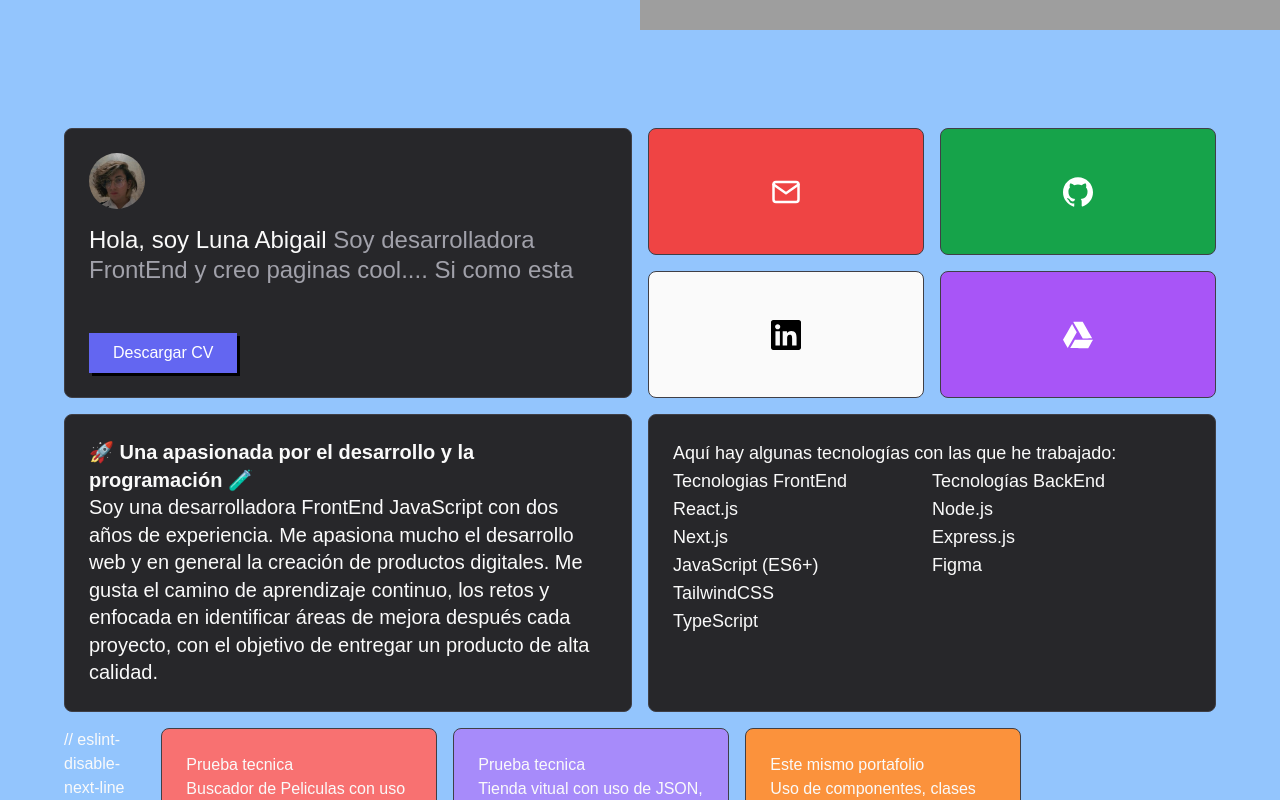
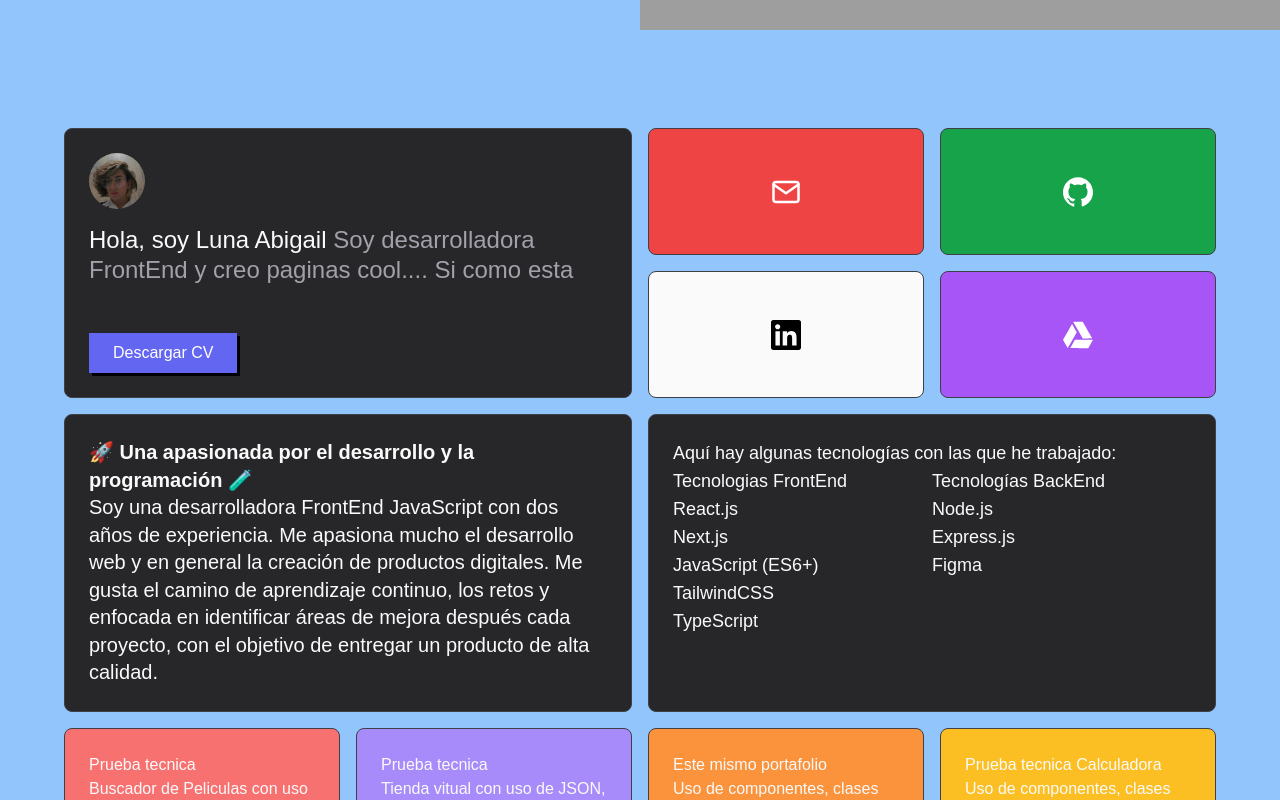
Before and after one commit to Abby25CE/portafolio, a Next.js app: page / in a window 1280 px wide. Shown: the part 720-1520 px from the top of the page. Built offline with nearby package versions, Linux system fonts and the light colour scheme; grey boxes are pictures that could not be loaded.

Commit message:
Update index.tsx

```diff
--- a/src/Me/index.tsx
+++ b/src/Me/index.tsx
@@ -21,8 +21,6 @@ export const RevealBento = () => {
         <SocialsBlock />
         <AboutBlock />
         <ListBlock />
-        // eslint-disable-next-line @typescript-eslint/no-unused-vars
-        {/* <LocationBlock /> */}
         <WorkBlock />
       </motion.div>
       <Footer />
@@ -325,22 +323,6 @@ const AboutBlock = () => (
     </p>
   </Block>
 );
-
-// eslint-disable-next-line @typescript-eslint/no-unused-vars
-// const LocationBlock = () => (
-//   <Block className="col-span-12 flex flex-col justify-center items-center gap-4 md:col-span-3">
-//     <a
-//       className="text-center text-lg text-zinc-400"
-//       href="https://maps.app.goo.gl/h3c4yKZg217Vzhf38"
-//       target="_blank"
-//       rel="noopener noreferrer"
-//     >
-//       <FiMapPin className="text-center text-3xl" />
-//       Morelia Michoacan
-//     </a>
-//   </Block>
-// );
-
 const ListBlock = () => (
   <Block className="col-span-12 md:col-span-6">
     <div className="mb-3 text-lg">
```
